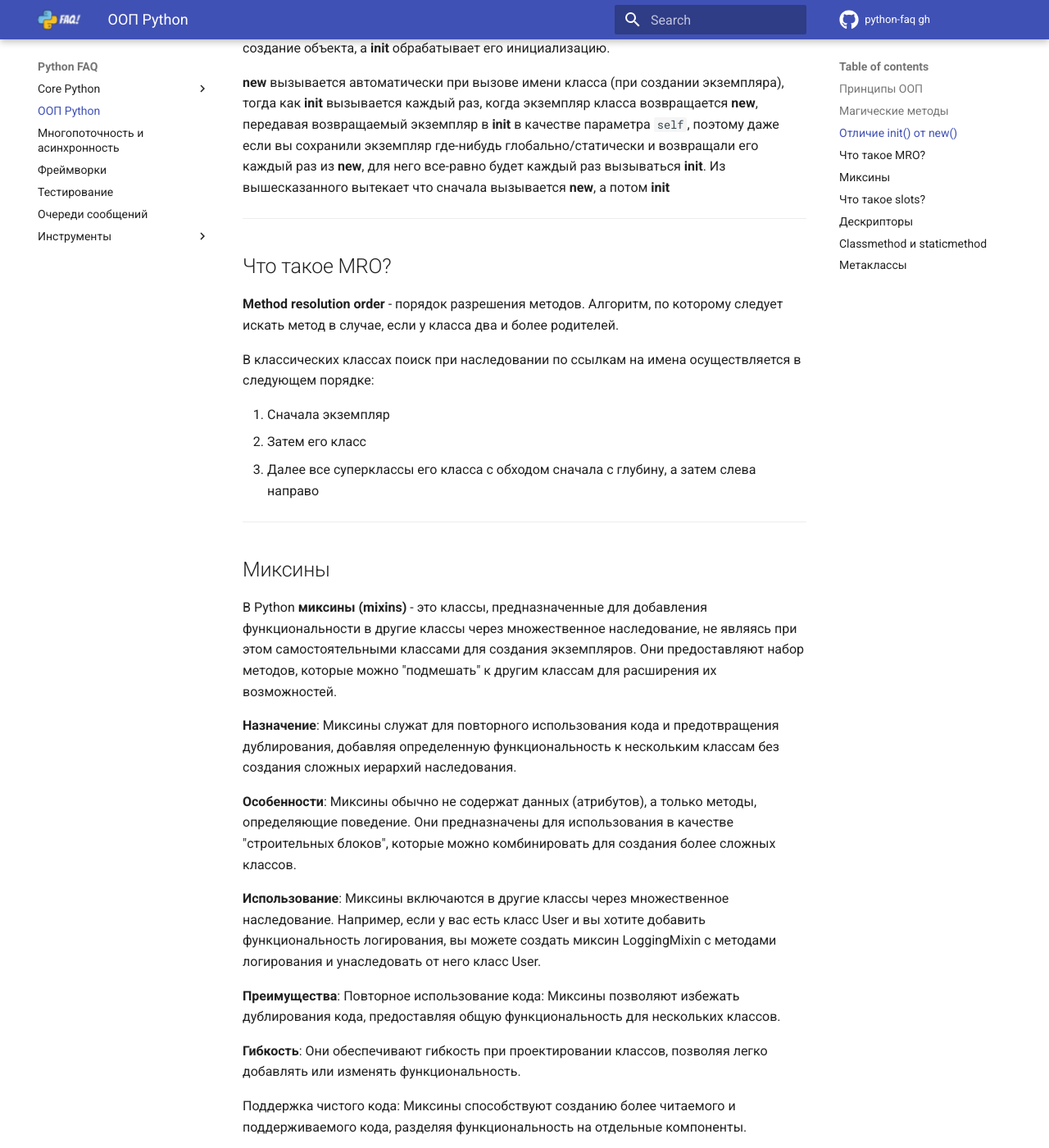
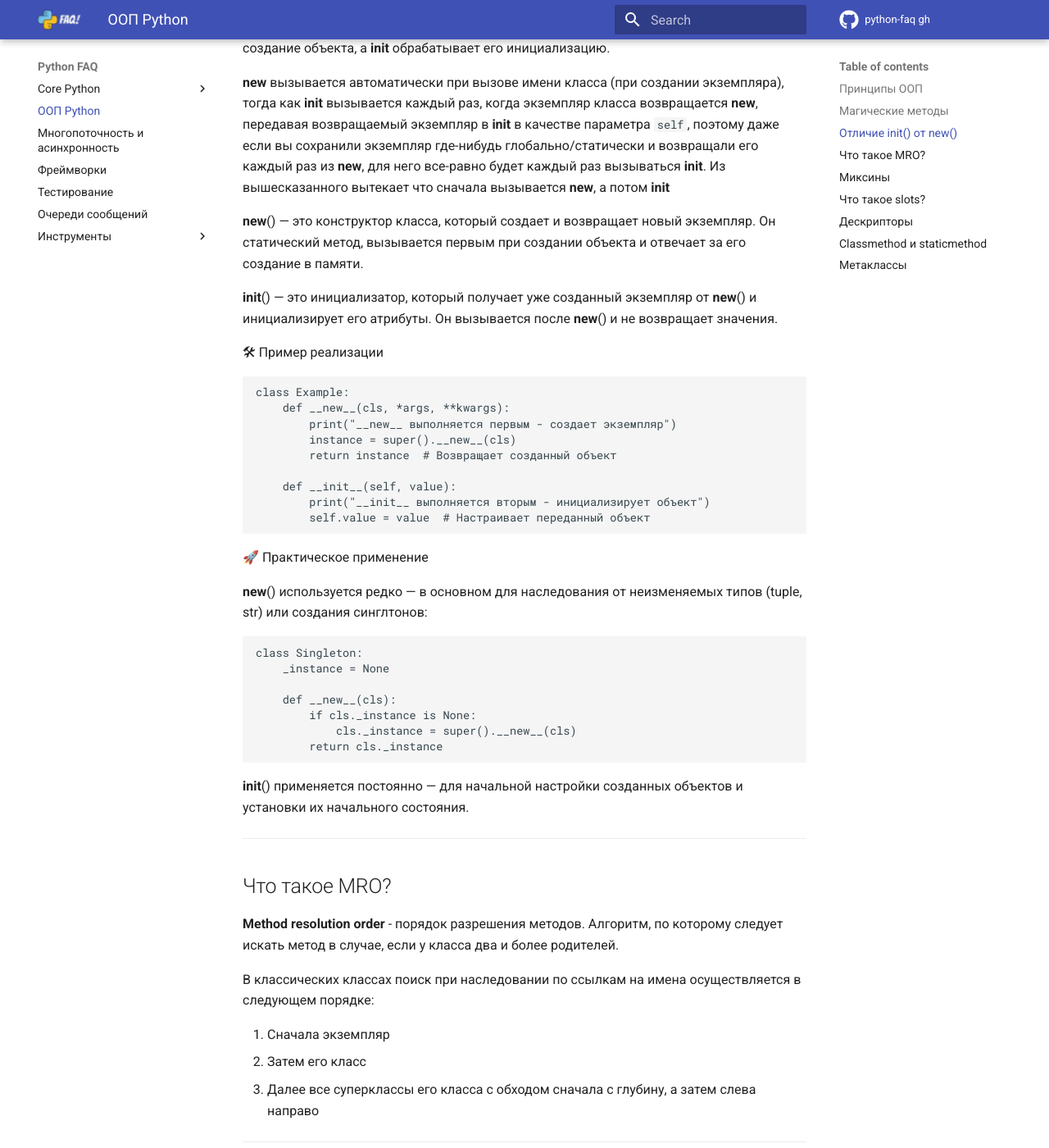
Before and after one commit to u-cha/python-faq, an MkDocs documentation site: the page built from docs/oop.md, in a window 1280 px wide and 1400 px high, scrolled down 2234 px. Shown: the whole window at 82% size. Built offline with MkDocs 1.6.1 and Material for MkDocs 9.7.7, drawn with Linux system fonts in a browser that asks for light colours; comment, search, counter and statistics services are not loaded.

Commit message:
changed oop

````diff
--- a/docs/oop.md
+++ b/docs/oop.md
@@ -65,6 +65,37 @@ description: Вопросы и ответы по ООП Python на сайте-
 
 **__new__** вызывается автоматически при вызове имени класса (при создании экземпляра), тогда как **__init__** вызывается каждый раз, когда экземпляр класса возвращается **__new__**, передавая возвращаемый экземпляр в **__init__** в качестве параметра `self`, поэтому даже если вы сохранили экземпляр где-нибудь глобально/статически и возвращали его каждый раз из **__new__**, для него все-равно будет каждый раз вызываться **__init__**.
 Из вышесказанного вытекает что сначала вызывается **__new__**, а потом **__init__**
+
+__new__() — это конструктор класса, который создает и возвращает новый экземпляр. Он статический метод, вызывается первым при создании объекта и отвечает за его создание в памяти.
+
+__init__() — это инициализатор, который получает уже созданный экземпляр от __new__() и инициализирует его атрибуты. Он вызывается после __new__() и не возвращает значения.
+
+🛠 Пример реализации
+
+    class Example:
+        def __new__(cls, *args, **kwargs):
+            print("__new__ выполняется первым - создает экземпляр")
+            instance = super().__new__(cls)
+            return instance  # Возвращает созданный объект
+
+        def __init__(self, value):
+            print("__init__ выполняется вторым - инициализирует объект")
+            self.value = value  # Настраивает переданный объект
+
+🚀 Практическое применение
+
+__new__() используется редко — в основном для наследования от неизменяемых типов (tuple, str) или создания синглтонов:
+
+    class Singleton:
+        _instance = None
+
+        def __new__(cls):
+            if cls._instance is None:
+                cls._instance = super().__new__(cls)
+            return cls._instance
+
+__init__() применяется постоянно — для начальной настройки созданных объектов и установки их начального состояния.
+
 ---
 
 ## Что такое MRO?
@@ -81,19 +112,19 @@ description: Вопросы и ответы по ООП Python на сайте-
 ## Миксины
 В Python **миксины (mixins)** - это классы, предназначенные для добавления функциональности в другие классы через множественное наследование, не являясь при этом самостоятельными классами для создания экземпляров. Они предоставляют набор методов, которые можно "подмешать" к другим классам для расширения их возможностей.
 
-**Назначение**:
+- **Назначение**:
 Миксины служат для повторного использования кода и предотвращения дублирования, добавляя определенную функциональность к нескольким классам без создания сложных иерархий наследования.
 
-**Особенности**:
+- **Особенности**:
 Миксины обычно не содержат данных (атрибутов), а только методы, определяющие поведение. Они предназначены для использования в качестве "строительных блоков", которые можно комбинировать для создания более сложных классов.
 
-**Использование**:
+- **Использование**:
 Миксины включаются в другие классы через множественное наследование. Например, если у вас есть класс User и вы хотите добавить функциональность логирования, вы можете создать миксин LoggingMixin с методами логирования и унаследовать от него класс User.
 
-**Преимущества**:
+- **Преимущества**:
 Повторное использование кода: Миксины позволяют избежать дублирования кода, предоставляя общую функциональность для нескольких классов.
 
-**Гибкость**:
+- **Гибкость**:
 Они обеспечивают гибкость при проектировании классов, позволяя легко добавлять или изменять функциональность.
 
 Поддержка чистого кода: Миксины способствуют созданию более читаемого и поддерживаемого кода, разделяя функциональность на отдельные компоненты.
@@ -151,11 +182,11 @@ class PointSlots:
 ```
 **Плюсы**:
 
-**Фиксированность** - после указания _`__slots__`_ добавление новых атрибутов в экземпляр класса, кроме уже указанных, невозможно
+- **Фиксированность** - после указания _`__slots__`_ добавление новых атрибутов в экземпляр класса, кроме уже указанных, невозможно
 
-**Скорость работы программы** - используемая коллекция для хранения имён переменных в **slots** позволяет ускорить работу программы
+- **Скорость работы программы** - используемая коллекция для хранения имён переменных в **slots** позволяет ускорить работу программы
 
-**Использование памяти** - уменьшение количества занимаемой памяти при использовании _`__slots_`_ связано с тем, что в _`__slots__`_ хранятся только значения из пространства имён
+- **Использование памяти** - уменьшение количества занимаемой памяти при использовании _`__slots_`_ связано с тем, что в _`__slots__`_ хранятся только значения из пространства имён
 
 ---
 
````
